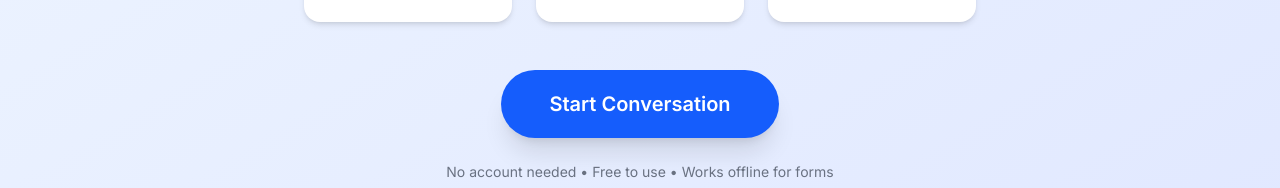
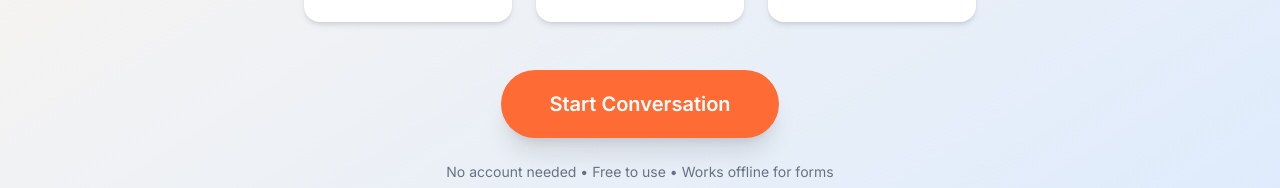
Before and after one commit to IrdiZ/heerlen-hackathon, a Next.js app in the folder web/: page / in a window 1280 px wide. Shown: the part 442-630 px from the top of the page. Built offline with nearby package versions, Linux system fonts and the light colour scheme; no server answers; the database is empty.

Commit message:
feat: apply Dutch Orange theme to landing page

```diff
--- a/web/src/app/page.tsx
+++ b/web/src/app/page.tsx
@@ -43,7 +43,7 @@ function AnimatedButton({
   const baseClasses = "relative overflow-hidden transition-all duration-200 font-medium focus:outline-none focus:ring-2 focus:ring-offset-2";
 
   const variantClasses = {
-    primary: "bg-blue-600 text-white hover:bg-blue-700 focus:ring-blue-500 shadow-lg hover:shadow-xl",
+    primary: "bg-primary-500 text-white hover:bg-primary-600 focus:ring-primary-500 shadow-lg hover:shadow-xl",
     secondary: "bg-gray-100 text-gray-600 hover:bg-gray-200 focus:ring-gray-400",
     ghost: "bg-transparent text-gray-500 hover:text-gray-700 hover:bg-gray-100 focus:ring-gray-400"
   };
@@ -284,7 +284,7 @@ export default function Home() {
           initial="initial"
           animate="animate"
           exit="exit"
-          className="min-h-screen bg-gradient-to-br from-blue-50 to-indigo-100 flex flex-col items-center justify-center p-4 sm:p-8"
+          className="min-h-screen bg-gradient-to-br from-primary-50 to-secondary-100 flex flex-col items-center justify-center p-4 sm:p-8"
         >
           {/* Language Switcher - Top Right */}
           <motion.div
@@ -369,11 +369,11 @@ export default function Home() {
                   boxShadow: "0 25px 50px -12px rgba(59, 130, 246, 0.4)"
                 }}
                 whileTap={{ scale: 0.98 }}
-                className="relative px-10 sm:px-12 py-4 sm:py-5 text-lg sm:text-xl font-semibold text-white bg-blue-600 rounded-full shadow-xl overflow-hidden focus:outline-none focus:ring-4 focus:ring-blue-300 focus:ring-offset-2"
+                className="relative px-10 sm:px-12 py-4 sm:py-5 text-lg sm:text-xl font-semibold text-white bg-primary-500 rounded-full shadow-xl overflow-hidden focus:outline-none focus:ring-4 focus:ring-blue-300 focus:ring-offset-2"
               >
                 {/* Glow effect */}
                 <motion.span
-                  className="absolute inset-0 bg-gradient-to-r from-blue-400 to-indigo-500 opacity-0"
+                  className="absolute inset-0 bg-gradient-to-r from-primary-400 to-primary-600 opacity-0"
                   whileHover={{ opacity: 0.3 }}
                   transition={{ duration: 0.3 }}
                 />
@@ -462,7 +462,7 @@ export default function Home() {
                 onClick={() => setShowPIIForm(!showPIIForm)}
                 variant="secondary"
                 size="sm"
-                className={showPIIForm ? 'bg-blue-100 text-blue-700 hover:bg-blue-200' : ''}
+                className={showPIIForm ? 'bg-blue-100 text-primary-700 hover:bg-blue-200' : ''}
               >
                 🔒 {t('header.personalDetails')} ({getFilledCount()}/{totalFields})
               </AnimatedButton>
@@ -614,7 +614,7 @@ export default function Home() {
                         boxShadow: "0 15px 35px -10px rgba(124, 58, 237, 0.4)"
                       }}
                       whileTap={{ scale: 0.98 }}
-                      className="relative w-full py-3 px-4 bg-gradient-to-r from-purple-600 to-blue-600 text-white font-semibold rounded-xl shadow-lg overflow-hidden focus:outline-none focus:ring-2 focus:ring-purple-500 focus:ring-offset-2"
+                      className="relative w-full py-3 px-4 bg-gradient-to-r from-primary-500 to-primary-600 text-white font-semibold rounded-xl shadow-lg overflow-hidden focus:outline-none focus:ring-2 focus:ring-primary-500 focus:ring-offset-2"
                     >
                       {/* Shimmer effect */}
                       <motion.span
```
